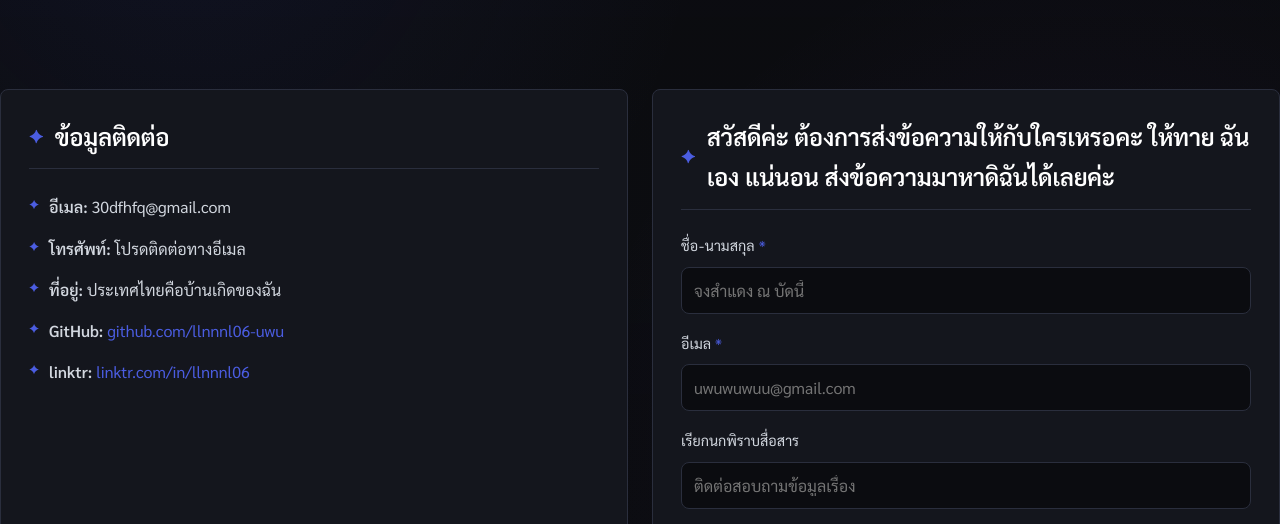
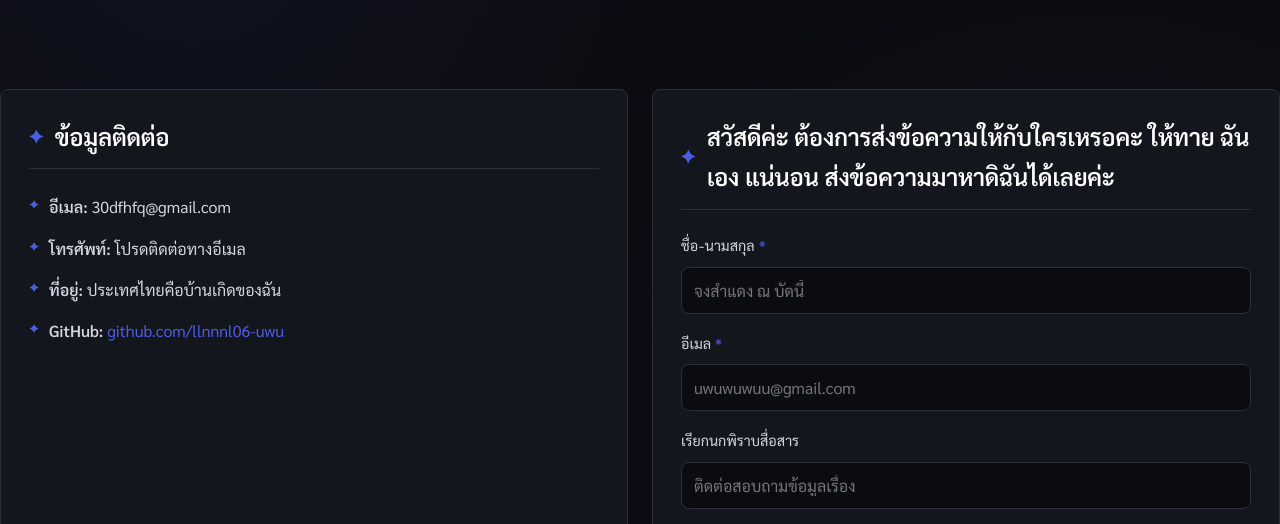
Before and after one commit to llnnnl06-uwu/my-resume, a plain HTML site: page contact.html in a window 1280 px wide. Shown: the part 230-754 px from the top of the page. Drawn offline with Linux system fonts and the light colour scheme.

Commit message:
อัปเดตข้อมูลไฟล์ใหม่

```diff
--- a/contact.html
+++ b/contact.html
@@ -43,7 +43,6 @@
 <li><strong>โทรศัพท์:</strong> โปรดติดต่อทางอีเมล</li>
 <li><strong>ที่อยู่:</strong> ประเทศไทยคือบ้านเกิดของฉัน</li>
 <li><strong>GitHub:</strong> <a href="https://github.com/llnnnl06-uwu" target="_blank" rel="noopener">github.com/llnnnl06-uwu</a></li>
-<li><strong>linktr:</strong> <a href="https://linktr.ee/llnnnl06" target="_blank" rel="noopener">linktr.com/in/llnnnl06</a></li>
 </ul>
 </section>
 
```
